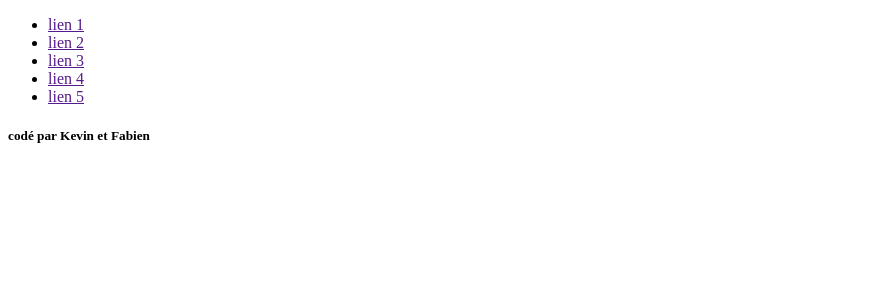
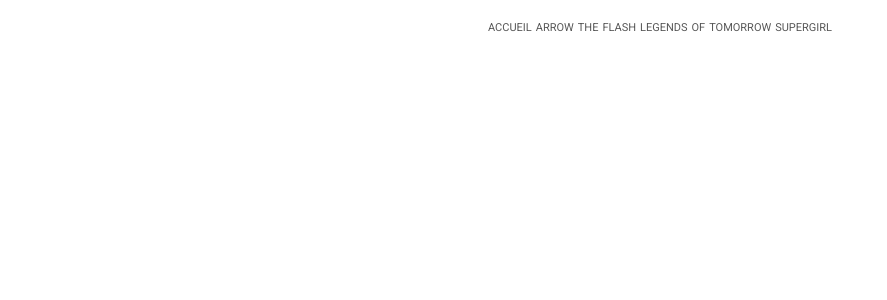
Before and after one commit to Fabscala/A2_PREPRO_TRAN_SCALABRIN, a PHP site: page / in a window 1280 px wide. Shown: the top 300 px of the page, without its empty margins (0-887 px from the left). Run offline with PHP 8.4, Linux system fonts and the light colour scheme.

Commit message:
adding navbar style

```diff
--- a/css/style.css
+++ b/css/style.css
@@ -1,9 +1,17 @@
-.maClasse {
-  margin-top: 10px;
+@import "https://fonts.googleapis.com/css?family=Roboto:300,400,500,700";
+nav {
+  text-align: center;
 }
-.maClasse nav {
-  background-color: #000;
+nav ul {
+  list-style: none;
 }
-.maClasse nav input {
-  padding: 10px;
+nav ul li {
+  font-size: 16px;
+  font-variant: small-caps;
+  font-family: 'Roboto';
+  display: inline-block;
 }
+nav ul li a {
+  text-decoration: none;
+  color: #575757;
+}
--- a/index.html
+++ b/index.html
@@ -2,26 +2,25 @@
 <html lang="en">
 <head>
 	<meta charset="UTF-8">
-	<title>Nom du site</title>
+	<title>The CW</title>
+	<link href="css/style.css" rel="stylesheet">
 </head>
 <body>
 
 	<header>
 		<nav class="navbar">
 			<ul>
-				<li><a href="">lien 1</a></li>
-				<li><a href="">lien 2</a></li>
-				<li><a href="">lien 3</a></li>
-				<li><a href="">lien 4</a></li>
-				<li><a href="">lien 5</a></li>
+				<li><a href="">accueil</a></li>
+				<li><a href="">arrow</a></li>
+				<li><a href="">the flash</a></li>
+				<li><a href="">legends of tomorrow</a></li>
+				<li><a href="">supergirl</a></li>
 			</ul>
 		</nav>
 	</header>
 
 
-	<footer>
-		<h5>codé par Kevin et Fabien</h5>
-	</footer>
+
 
 </body>
 </html>
--- a/scss/style.scss
+++ b/scss/style.scss
@@ -1,11 +1,23 @@
-.maClasse {
-	margin-top:10px;
+@import 'https://fonts.googleapis.com/css?family=Roboto:300,400,500,700';
 
-		nav{
-			background-color:#000;
+nav {
+	text-align:center;
 
-				input {
-				padding:10px;
-				}
+	ul {
+		list-style:none;
+
+		li{
+			font-size:16px;
+			font-variant: small-caps;
+			font-family: 'Roboto';
+			display:inline-block;
+
+			a{
+				text-decoration:none;
+				color:#575757;
+			}
+
 		}
+
+	}
 }
```
Also changed, not shown: 1 other file.
